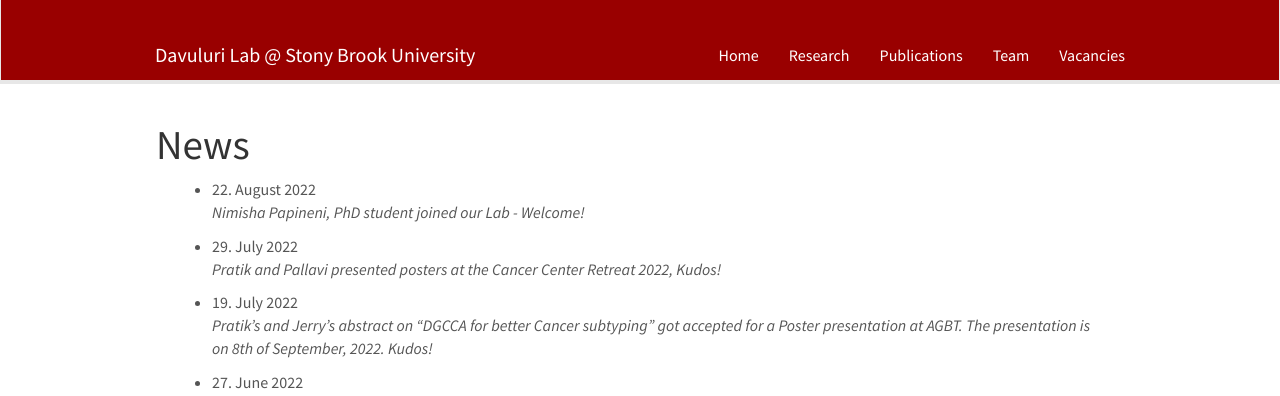
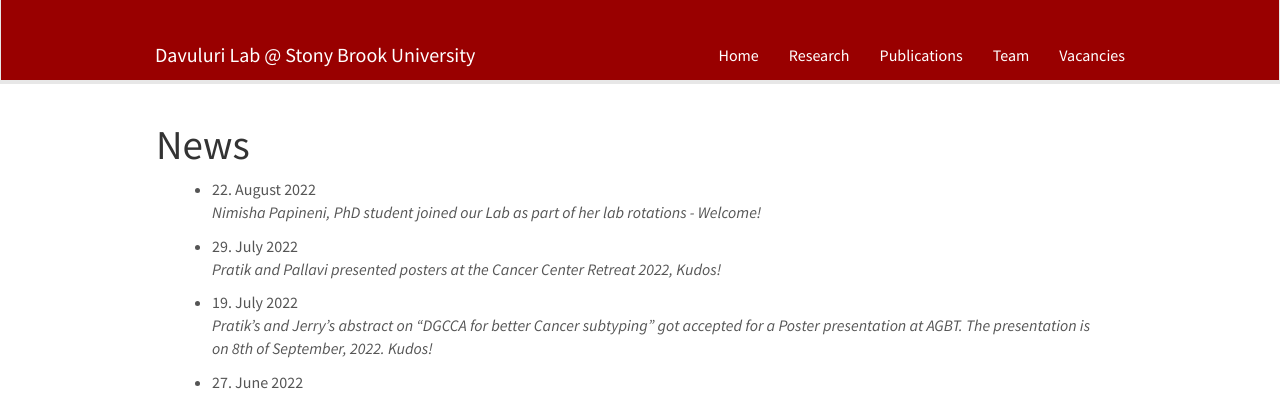
Before and after one commit to DavuluriLab/DavuluriLab.github.io, a Jekyll site: the page built from _pages/allnews.md, in a window 1280 px wide and 1140 px high. Shown: the top 396 px of the window. Built offline with Jekyll 4.4.1, drawn with Linux system fonts in a browser that asks for light colours; nearby versions of some CDN libraries.

Commit message:
Update news.yml

```diff
--- a/_data/news.yml
+++ b/_data/news.yml
@@ -1,5 +1,5 @@
 - date: 22. August 2022
-  headline: Nimisha Papineni, PhD student joined our Lab - Welcome!
+  headline: Nimisha Papineni, PhD student joined our Lab as part of her lab rotations - Welcome!
 
 - date: 29. July 2022
   headline: Pratik and Pallavi presented posters at the Cancer Center Retreat 2022, Kudos!
```
